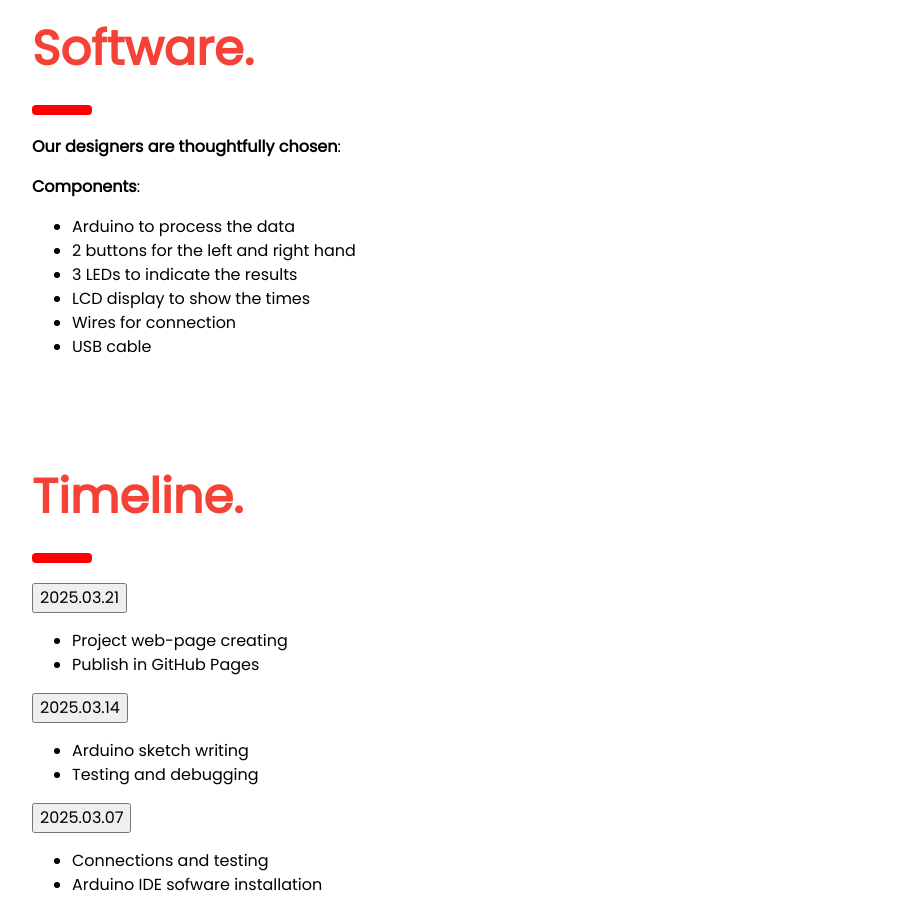
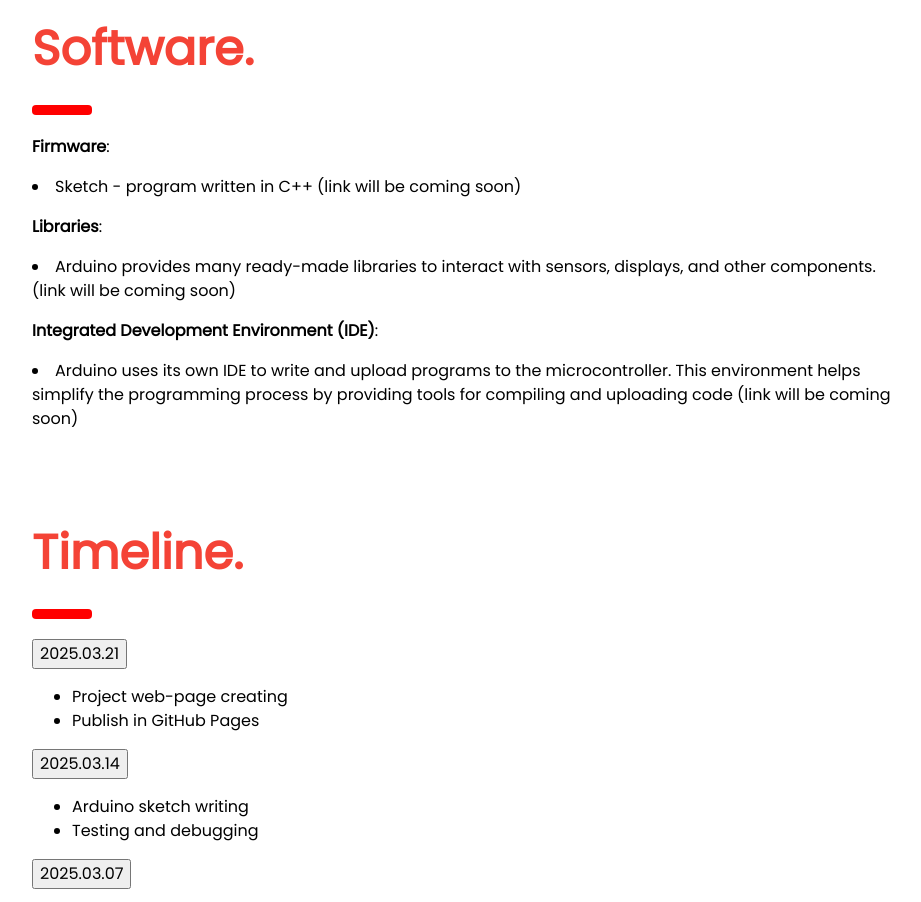
Before and after one commit to boris-isma-4240/arduino-2buttons, a plain HTML site: page index.html in a window 1280 px wide. Shown: the part 2058-2960 px from the top of the page, without its empty margins (324-1245 px from the left). Drawn offline with nearby package versions, Linux system fonts and the light colour scheme.

Commit message:
Add files via upload

```diff
--- a/index.html
+++ b/index.html
@@ -118,21 +118,25 @@ body {font-size:16px;}
   <div class="w3-container" id="software" style="margin-top:75px">
     <h1 class="w3-xxxlarge w3-text-red"><b>Software.</b></h1>
     <hr style="width:50px;border:5px solid red" class="w3-round">
-    <p><b>Our designers are thoughtfully chosen</b>:</p>
-    <p><b>Components</b>:</p>
-<ul>
-  <li>Arduino to process the data</li>
-  <li>2 buttons for the left and right hand</li>
-  <li>3 LEDs to indicate the results</li>
-  <li>LCD display to show the times</li>
-  <li>Wires for connection</li>
-  <li>USB cable</li>
-</ul>
+
+  <p><b>Firmware</b>:</p>
+    </ul>
+     <li>Sketch - program written in C++ (link will be coming soon)</li>
+    </ul>
+
+  <p><b>Libraries</b>:</p>
+    </ul>
+     <li>Arduino provides many ready-made libraries to interact with sensors, displays, and other components.
+ (link will be coming soon)</li>
+    </ul>
+
+  <p><b>Integrated Development Environment (IDE)</b>:</p>
+    </ul>
+     <li>Arduino uses its own IDE to write and upload programs to the microcontroller. This environment helps simplify the programming process by providing tools for compiling and uploading code (link will be coming soon)</li>
+    </ul>
 
 
   </div>
-
-
 
  <!-- Timeline -->
   <div class="w3-container" id="timeline" style="margin-top:75px">
```
